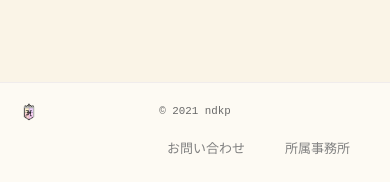
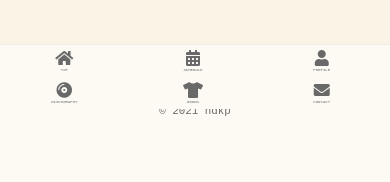
Before and after one commit to ndkp/hipericum, a plain HTML site: page HTML/top.html in a window 390 px wide. Shown: the part 735-917 px from the top of the page. Drawn offline with Linux system fonts and the light colour scheme.

Commit message:
botom-navigation

```diff
--- a/CSS/common.css
+++ b/CSS/common.css
@@ -169,3 +169,7 @@
     display: inline-block;
     color: grey;
   }
+
+  #menu{
+    display: none;
+  }
--- a/CSS/responsive.css
+++ b/CSS/responsive.css
@@ -47,14 +47,6 @@
         width: 65%;
     }
 
-    /* ボトムナビゲーション */
-    .header-list{
-        display: none;
-    }
-    #menu-icon{
-        display: none !important ;
-    }
-
 
     .artist-img{
         padding-top: 0px;
@@ -78,4 +70,39 @@
         height: 100%;
     }
 
+    /* ボトムナビゲーション */
+    .header-list{
+        display: none;
+    }
+    #menu-icon{
+        display: none !important ;
+    }
+
+    .footer-left , .footer-list{
+        display: none;
+    }
+
+    #menu {
+        position: fixed !important;
+        left: 0;
+        bottom: 0;
+        display: flex;
+        background: #FDFAF3;
+        border-top: 1px solid #F0ECEC;
+        width: 100%;
+        flex-wrap: wrap;
+      }
+      #menu li {
+        display: table;
+        table-layout: fixed;
+        width: 33%;
+        padding: 5px;
+        list-style: none;
+        text-align: center;
+      }
+      #menu a span {
+        display: block;
+        font-size: 4px;
+      }        display: block ;
+    }
 }
--- a/HTML/top.html
+++ b/HTML/top.html
@@ -59,10 +59,40 @@
       </div>
       <div class="clear"> </div>
 
+      <div class="bottom-nav">
+        <ul id="menu">
+          <li>
+            <a href="../HTML/top.html"><i class="fas fa-home"></i><br>
+            <span class="iconname">TOP</span></a>
+          </li>
+          <li>
+            <a href="../HTML/schedule.html"><i class="fas fa-calendar-alt"></i><br>
+            <span class="iconname">SCHEDULE</span></a>
+          </li>
+          <li>
+            <a href="../HTML/profile.html"><i class="fas fa-user"></i><br>
+            <span class="iconname">PROFILE</span></a>
+          </li>
+          <li>
+            <a href="../HTML/discography.html"><i class="fas fa-compact-disc"></i><br>
+            <span class="iconname">DISCOGRAPHY</span></a>
+          </li>
+          <li>
+            <a href="https://shop.moco-pro.com/categories/2601922"><i class="fas fa-tshirt"></i><br>
+            <span class="iconname">GOODS</span></a>
+          </li>
+          <li>
+            <a href="../HTML/contact.html"><i class="fas fa-envelope"></i><br>
+            <span class="iconname">CONTACT</span></a>
+          </li>
+
+        </ul>
+      </div>
     </main>
 
     <footer>
         <div class="footer-left">
+          <a href="top.html"><img class="footer-logo" src="../IMG/emblem.png" alt="飛ぺりか夢公式HP"></a>
         </div>
         <small class="copyright">&copy; 2021 ndkp</small>
         <div class="footer-list">
@@ -71,7 +101,6 @@
             <li><a href="contact.html">お問い合わせ</a></li>
           </ul>
         </div>
-        <a href="top.html"><img class="footer-logo" src="../IMG/emblem.png" alt="飛ぺりか夢公式HP"></a>
     </footer>
 
   </body>
```
